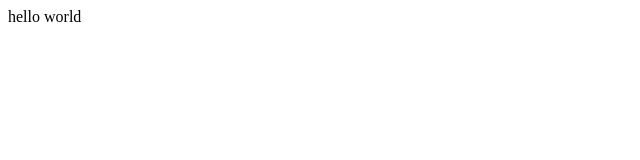
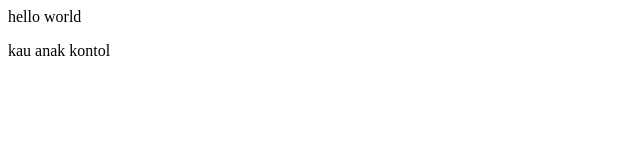
Before and after one commit to cyannfinch17/cyannfinch17.github.io, a plain HTML site: page index.html in a window 1280 px wide. Shown: the full height of the page, 0-640 px from the left. Drawn offline with Linux system fonts and the light colour scheme.

Commit message:
Update index.html

```diff
--- a/index.html
+++ b/index.html
@@ -1 +1,2 @@
 <a>hello world</a>
+<p>kau anak kontol</p>
```
